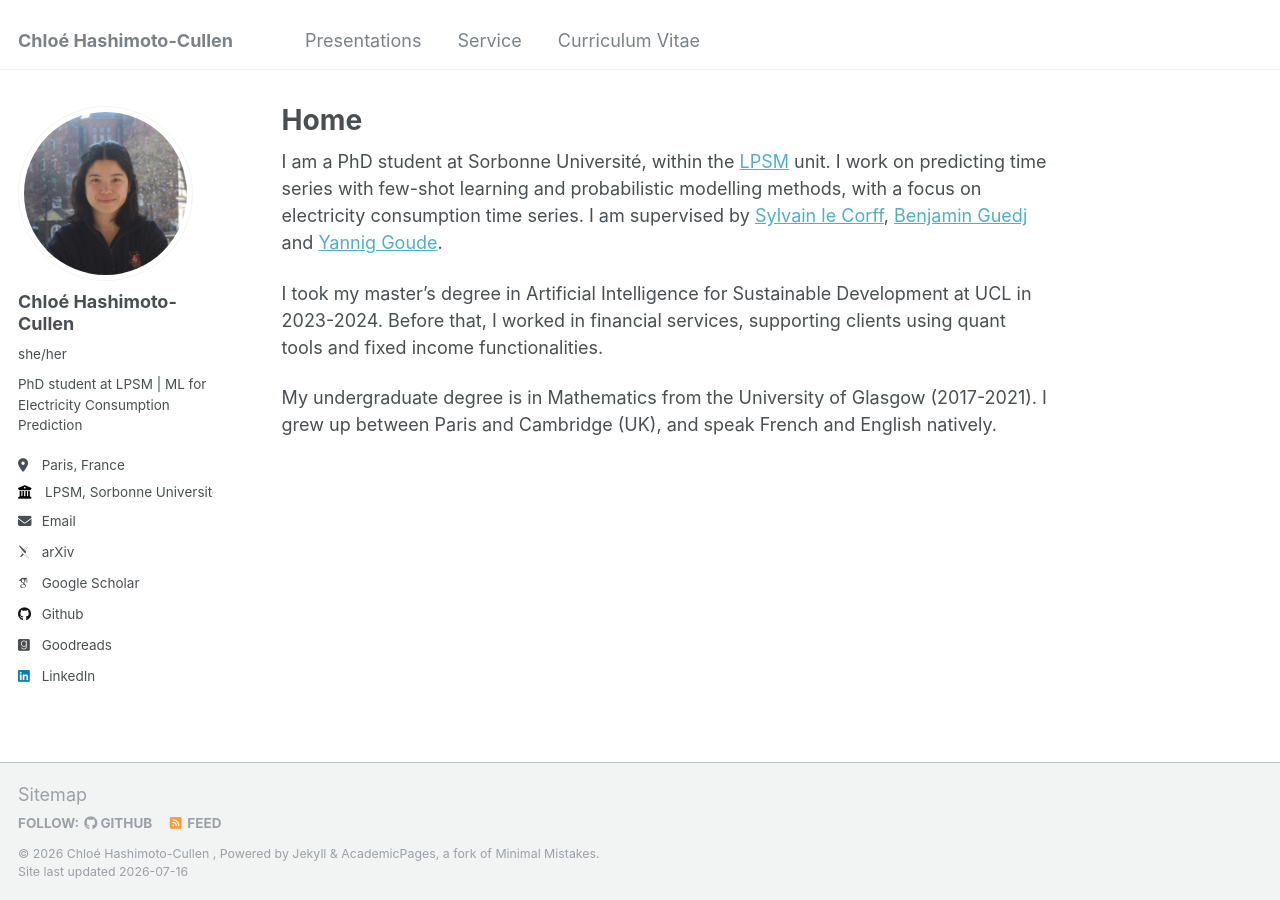
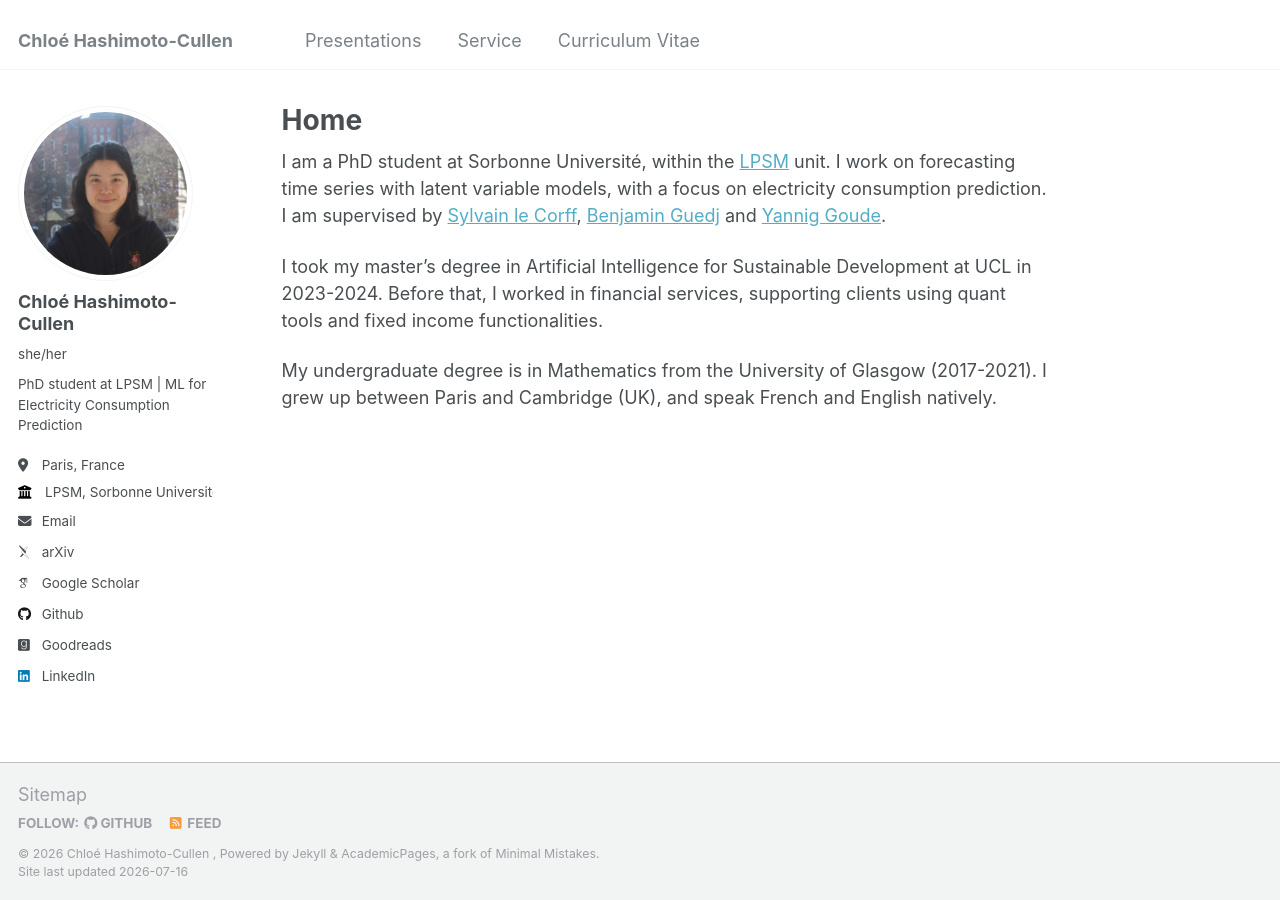
Before and after one commit to hashimotocullen/hashimotocullen.github.io, a Jekyll site: the page built from _pages/about.md, in a window 1280 px wide. Built offline with Jekyll 4.4.1, drawn with Linux system fonts in a browser that asks for light colours; some web fonts are replaced.

Commit message:
Update about.md

```diff
--- a/_pages/about.md
+++ b/_pages/about.md
@@ -7,7 +7,7 @@ redirect_from:
   - /about.html
 ---
 
-I am a PhD student at Sorbonne Université, within the [LPSM](https://www.lpsm.paris) unit. I work on predicting time series with few-shot learning and probabilistic modelling methods, with a focus on electricity consumption time series. I am supervised by [Sylvain le Corff](https://sylvainlc.github.io), [Benjamin Guedj](https://bguedj.github.io) and [Yannig Goude](https://www.imo.universite-paris-saclay.fr/~yannig.goude/about.html).
+I am a PhD student at Sorbonne Université, within the [LPSM](https://www.lpsm.paris) unit. I work on forecasting time series with latent variable models, with a focus on electricity consumption prediction. I am supervised by [Sylvain le Corff](https://sylvainlc.github.io), [Benjamin Guedj](https://bguedj.github.io) and [Yannig Goude](https://www.imo.universite-paris-saclay.fr/~yannig.goude/about.html).
 
 I took my master's degree in Artificial Intelligence for Sustainable Development at UCL in 2023-2024. Before that, I worked in financial services, supporting clients using quant tools and fixed income functionalities.
 
```
